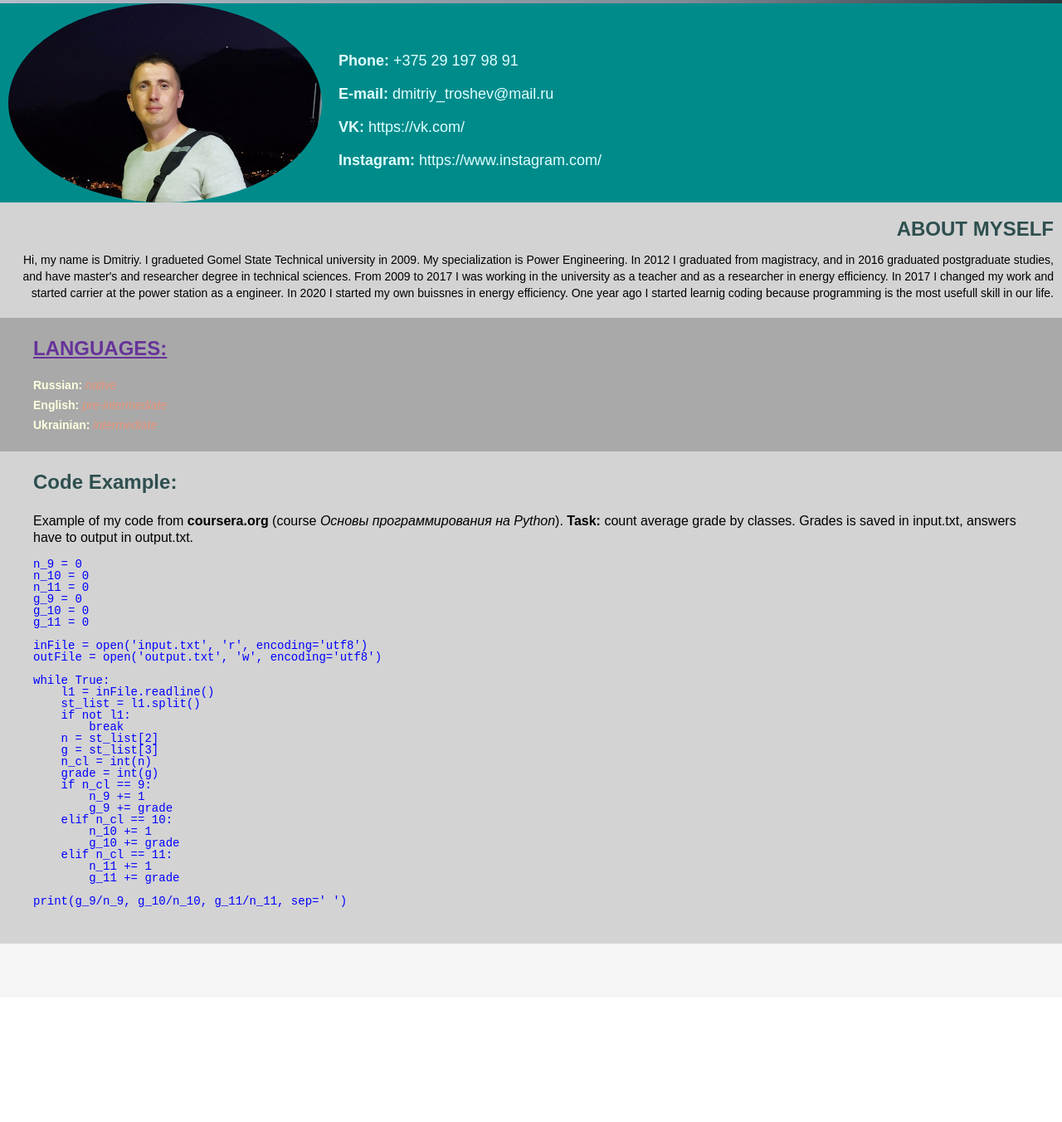
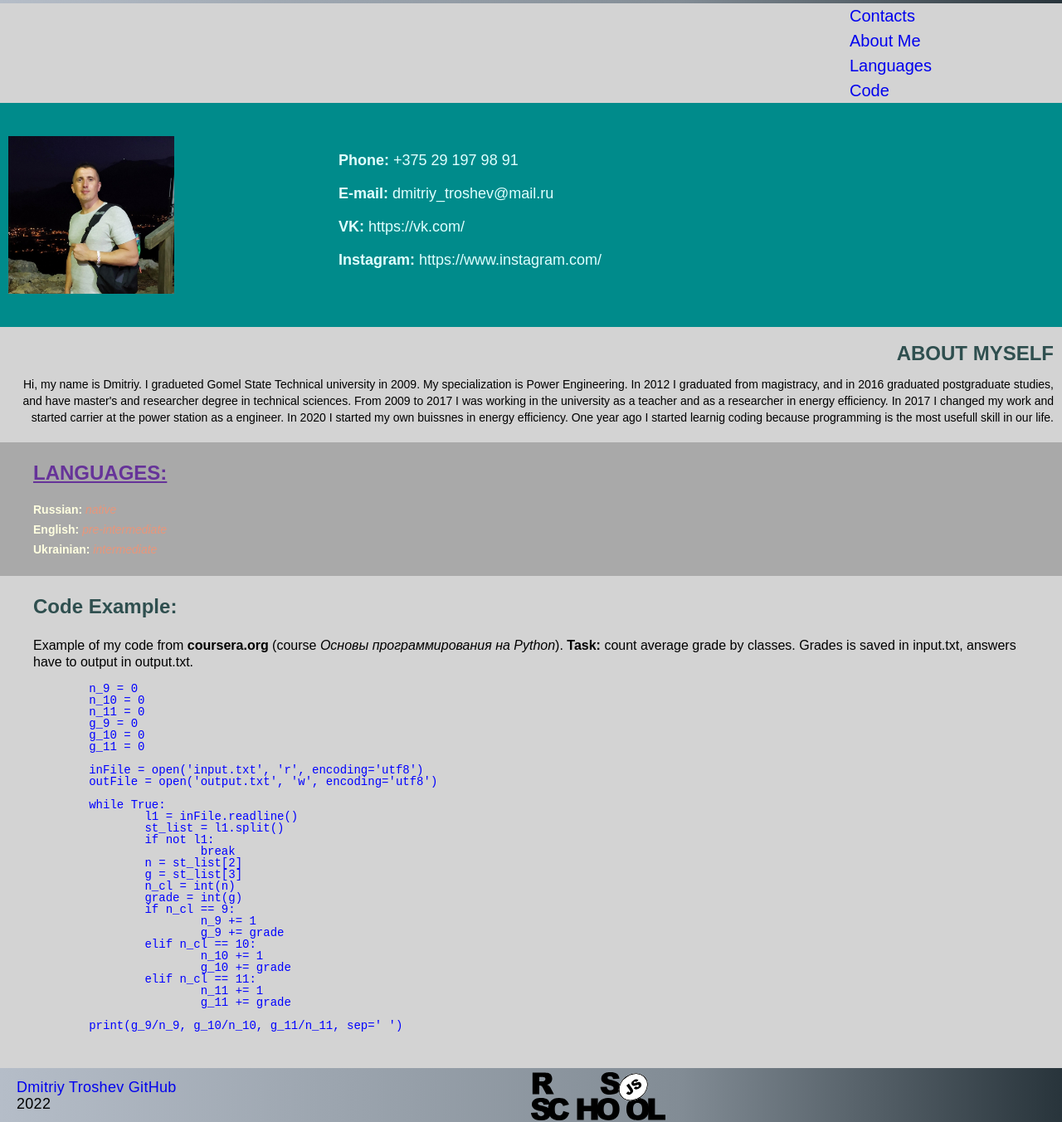
Before and after one commit to dmitriy-troshev/rsschool-cv, a plain HTML site: page index.html in a window 1280 px wide. Shown: the part 66-1418 px from the top of the page at 83% size. Before the commit the page ends 1268 px from the top, so only its background shows below. Drawn offline with Linux system fonts and the light colour scheme.

Commit message:
docs:end

```diff
--- a/css/style.css
+++ b/css/style.css
@@ -3,6 +3,7 @@
 	padding: 0;
 	margin: 0;
 	border: 0;
+	box-sizing: border-box;
 }
 *,
 *:before,
@@ -105,6 +106,16 @@ body {
 	max-width: 100%;
 	margin: 0px auto;
 }
+.navig {
+	display: flex;
+	background-color: lightgray;
+	flex-direction: column;
+	font-size: 20px;
+	color: midnightblue;
+}
+.navig > ul > li {
+	padding: 5px 5px 5px 80%;
+}
 
 .content {
 	flex: 1 1 auto;
@@ -120,17 +131,21 @@ body {
 	width: 100%;
 	padding: 40px 10px;
 	background-color: darkcyan;
+	position: relative;
 }
 
 .info__img {
-	flex: 0 1 30%;
-	background: url("../IMG_20210627_210742.jpg") 0 0 / cover no-repeat;
-	border-radius: 50%;
+	flex: 1 1 30%;
 	overflow: hidden;
-	margin: -40px 0px;
+	margin: 0px 0px auto;
+	align-items: center;
+	align-self: center;
+}
+.info__img > img {
+	width: 200px;
 }
 .info__contact {
-	flex: 0 1 70%;
+	flex: 0 0 70%;
 	display: flex;
 	flex-direction: column;
 	justify-content: flex-start;
@@ -220,15 +235,23 @@ body {
 }
 .footer {
 }
-.footer__row {
-	background-color: #f5f5f5;
+.footer__col {
+	background: -webkit-linear-gradient(left, #b5bdc8 0%, #828c95 64%, #28343b 100%);
 	display: flex;
 	height: 65px;
-	justify-content: center;
+	justify-content: space-between;
 	align-items: center;
 }
 .footer__text {
-	color: #445162;
-	font-size: 12px;
+	font-size: 18px;
 	letter-spacing: 0.3px;
+	line-height: 20px;
+	flex: 1 1 50%;
+	padding: 5px 5px 5px 20px;
 }
+.footer__img {
+	flex: 1 1 50%;
+}
+.footer__img > a > img {
+	height: 60px;
+}
--- a/index.html
+++ b/index.html
@@ -8,7 +8,7 @@
 	<!-- Заголовок страницы в браузере -->
 	<title>CV</title>
 	<!-- Адаптив -->
-	<meta name="viewport" content="width=device-width, initial-scale=1.0, maximum-scale=1.0, user-scalable=0" />
+	<meta name="viewport" content="width=device-width, initial-scale=1.0, maximum-scale=1.0" />
 	<!-- Подключаем CSS -->
 	<link rel="stylesheet" href="css/style.css" />
 	<!-- Кодировка страницы -->
@@ -22,21 +22,35 @@
 			<div class="container">
 				<div class="header__row">
 					<div class="header__text">
-						Dmitriy Troshev
+						<h1>Dmitriy Troshev</h1>
 					</div>
 				</div>
 			</div>
 		</header>
+		<main>
+			<div class="container">
+				<nav class="navig">
+					<ul>
+						<li><a href="#info">Contacts</a></li>
+						<li><a href="#about">About Me</a></li>
+						<li><a href="#lang">Languages</a></li>
+						<li><a href="#code">Code</a></li>
+					</ul>
+				</nav>
+			</div>
+
+
 			<div class="content">
 				<div class="container">
 					<div class="content__row">
 						<div class="info">
 							<div class="info__img">
-
+								<img src="IMG_20210627_210742.jpg" alt="Photo">
 							</div>
 							<div class="info__contact">
 								<div class="info__row">
 									<div class="info__text">
+										<a name="info"></a>
 										<span class="tit">Phone:</span>
 										<span class="in">+375 29 197 98 91</span>
 									</div>
@@ -50,7 +64,8 @@
 								<div class="info__row">
 									<div class="info__text">
 										<span class="tit">VK:</span>
-									<span class="in"><a href="https://vk.com/dmitriy_troshev">https://vk.com/</a></span>
+										<span class="in"><a
+												href="https://vk.com/dmitriy_troshev">https://vk.com/</a></span>
 									</div>
 								</div>
 								<div class="info__row">
@@ -66,15 +81,19 @@
 					<div class="content__row">
 						<div class="about">
 							<div class="about__title">
-							ABOUT MYSELF
+								<a name="about"></a>
+								<h2>ABOUT MYSELF</h2>
 							</div>
 							<div class="about__text">
 								Hi, my name is Dmitriy. I gradueted Gomel State Technical university in 2009. My
 								specialization is Power Engineering. In 2012 I graduated from magistracy, and in 2016
 								graduated postgraduate studies, and have master's and researcher degree in technical
-							sciences. From 2009 to 2017 I was working in the university as a teacher and as a researcher
-							in energy efficiency. In 2017 I changed my work and started carrier at the power station as
-							a engineer. In 2020 I started my own buissnes in energy efficiency. One year ago I started
+								sciences. From 2009 to 2017 I was working in the university as a teacher and as a
+								researcher
+								in energy efficiency. In 2017 I changed my work and started carrier at the power station
+								as
+								a engineer. In 2020 I started my own buissnes in energy efficiency. One year ago I
+								started
 								learnig coding because programming is the most usefull skill in our life.
 							</div>
 						</div>
@@ -82,7 +101,8 @@
 					<div class="content__row">
 						<div class="languages">
 							<div class="languages__title">
-							Languages:
+								<a name="lang"></a>
+								<h2>Languages:</h2>
 							</div>
 							<div class="languages__row">
 								<span class="languges__val">Russian:</span>
@@ -101,7 +121,8 @@
 					<div class="content__row">
 						<div class="code">
 							<div class="code__title">
-							Code Example:
+								<a name="code"> </a>
+								<h2>Code Example:</h2>
 							</div>
 							<div class="code__text">
 								Example of my code from <span class="bold">coursera.org</span> (course <span
@@ -149,14 +170,23 @@ print(g_9/n_9, g_10/n_10, g_11/n_11, sep=' ')
 
 				</div>
 			</div>
+		</main>
 	</div>
 	<footer class="footer">
 		<div class='container'>
-			<div class="footer__row">
+			<div class="footer__col">
 				<div class="footer__text">
+					<p>
+						<a href="https://github.com/dmitriy-troshev/dmitriy-troshev/watchers">Dmitriy Troshev GitHub</a>
+					</p>
+					<p>2022</p>
+				</div>
+				<div class="footer__img">
+					<a href="https://rs.school/js/"><img src="rs_school_js (1).svg" alt="UPS"></a>
+				</div>
 
 			</div>
-			</div>
+
 		</div>
 	</footer>
 </body>
```
Also changed, not shown: js/rs_school_js.svg (added), rs_school_js (1).svg (added), 1 other file. Lines whose indentation alone changed are shown as unchanged.
